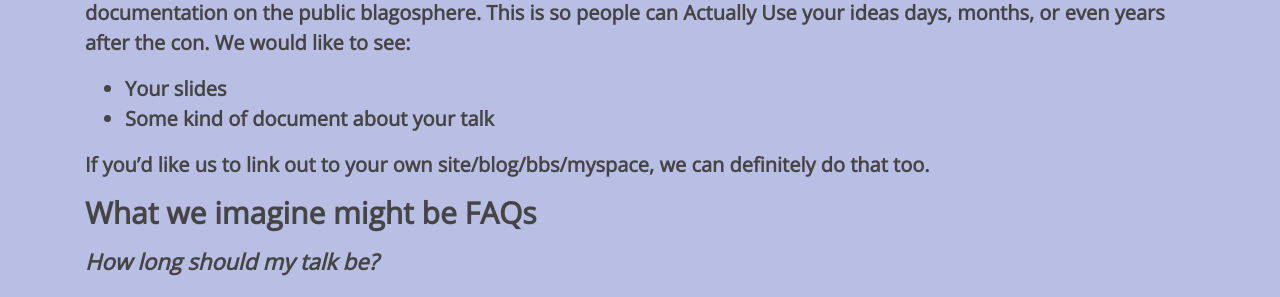
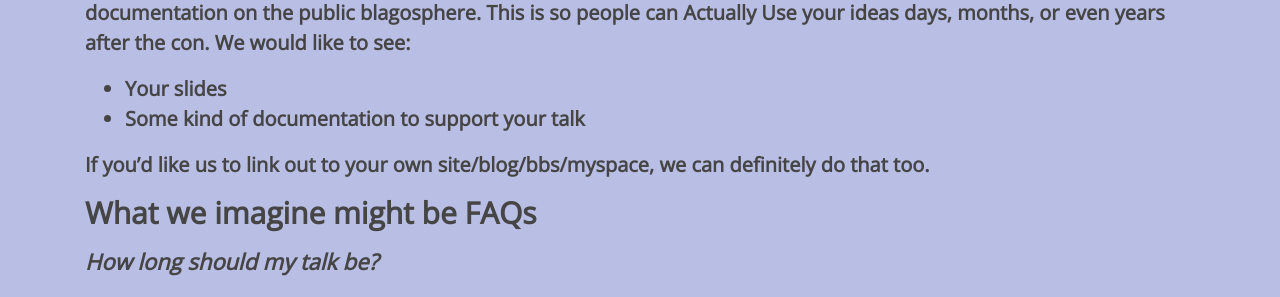
Before and after one commit to purplecon/2018.purplecon.nz, a Jekyll site: the page built from cfp/index.html, in a window 1280 px wide. Shown: the part 1112-1409 px from the top of the page. Built offline with Jekyll 4.4.1, drawn with Linux system fonts in a browser that asks for light colours.

Commit message:
Update index.html

```diff
--- a/cfp/index.html
+++ b/cfp/index.html
@@ -50,7 +50,7 @@ layout: default
           Your slides
           </li>
           <li>
-          Some kind of document about your talk
+          Some kind of documentation to support your talk
           </li>
       </ul>
         If you’d like us to link out to your own site/blog/bbs/myspace, we can definitely do that too.
```
